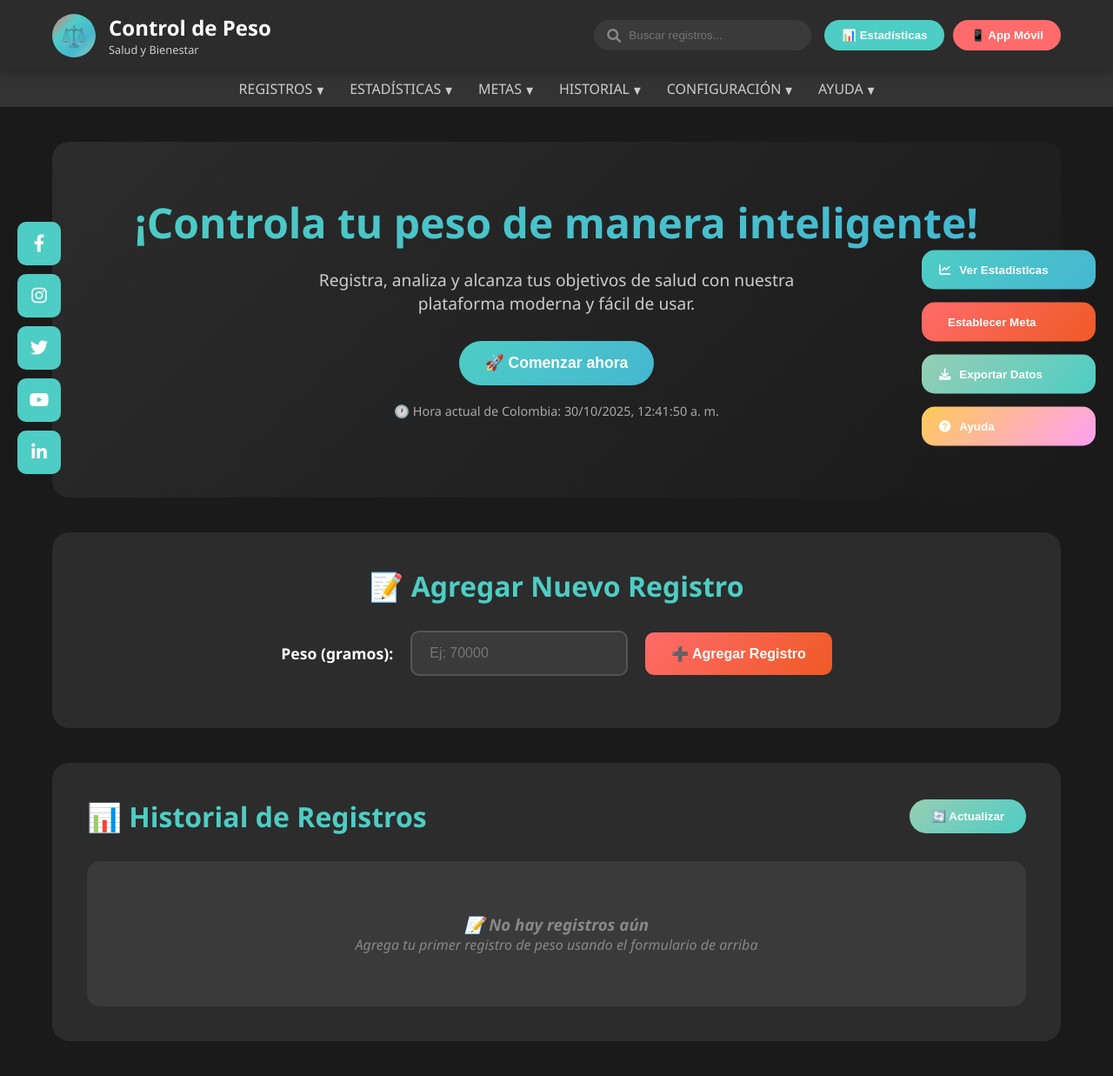
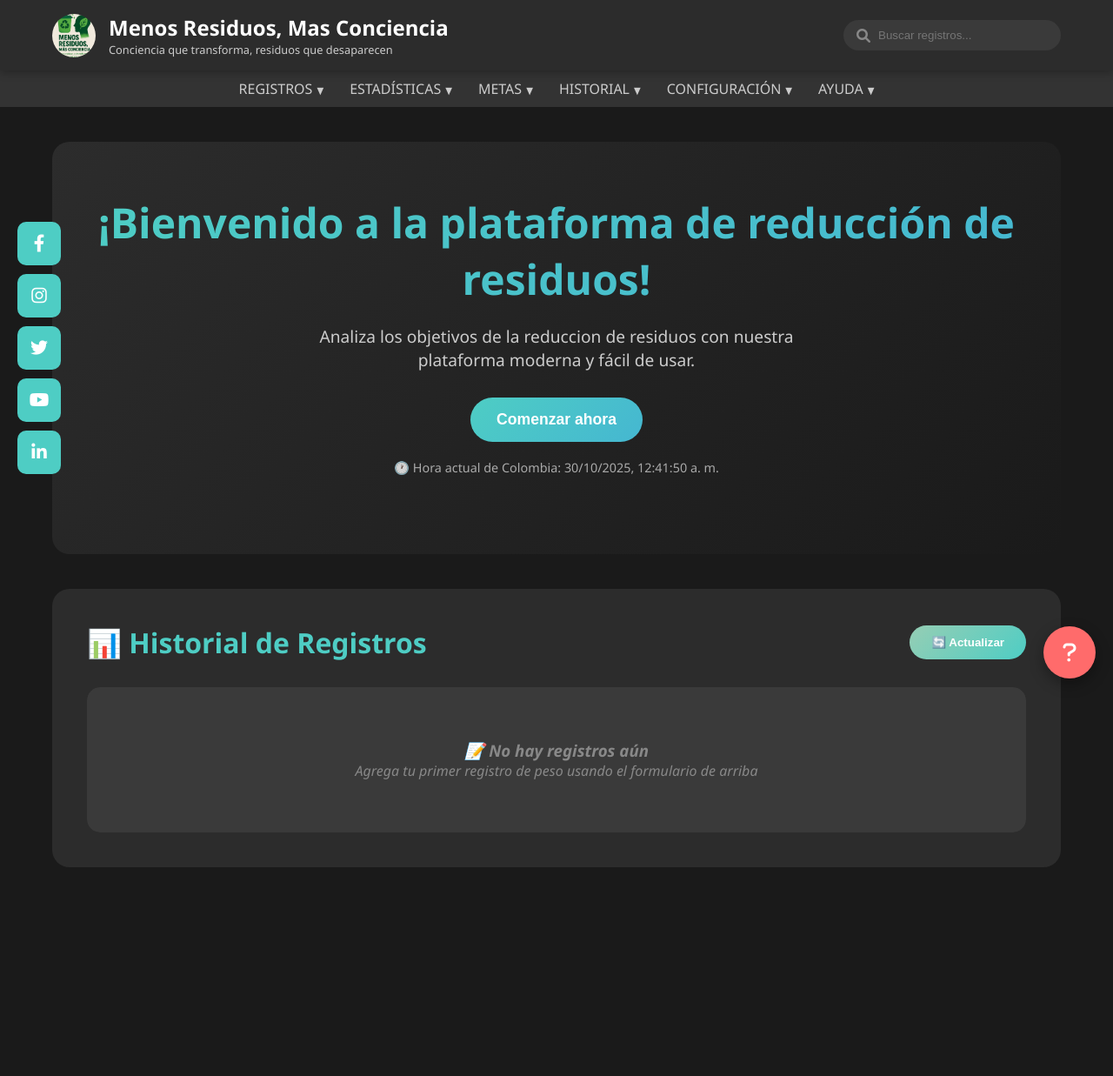
Before and after one commit to AndreRivas1103/ProyectodeIngenieria, a Flask app: page / in a window 1280 px wide. Shown: the whole page at 87% size. After the commit the page ends 997 px from the top, so only its background shows below. Run offline with Flask 3, Linux system fonts and the light colour scheme; data that the repository does not hold is empty; some libraries are stand-ins or nearby versions.

Commit message:
Cambios Finales

```diff
--- a/app.py
+++ b/app.py
@@ -2,7 +2,8 @@ from flask import Flask, request, render_template, jsonify
 import psycopg2
 from datetime import datetime, timezone, timedelta
 
-app = Flask(__name__)
+# Servir archivos estáticos desde la carpeta `src` (para imágenes, etc.)
+app = Flask(__name__, static_folder='src')
 
 # 🔐 URL de conexión Neon (reemplaza con la tuya)
 DB_URL = "postgresql://neondb_owner:npg_Gj8oXfSQmp3x@ep-solitary-rain-adsodwpc-pooler.c-2.us-east-1.aws.neon.tech/neondb?sslmode=require&channel_binding=require"
--- a/templates/index.html
+++ b/templates/index.html
@@ -3,7 +3,7 @@
 <head>
   <meta charset="UTF-8">
   <meta name="viewport" content="width=device-width, initial-scale=1.0">
-  <title>Registros de Peso - Control de Salud</title>
+  <title>Menos Residuos, Mas Conciencia</title>
   <link href="https://cdnjs.cloudflare.com/ajax/libs/font-awesome/6.0.0/css/all.min.css" rel="stylesheet">
   <style>
     * {
@@ -48,14 +48,9 @@
     .logo {
       width: 50px;
       height: 50px;
-      background: linear-gradient(135deg, #ff6b6b, #4ecdc4, #45b7d1, #96ceb4);
       border-radius: 50%;
-      display: flex;
-      align-items: center;
-      justify-content: center;
-      font-size: 24px;
-      font-weight: bold;
-      color: white;
+      object-fit: cover;
+      display: block;
     }
 
     .logo-text h1 {
@@ -441,6 +436,29 @@
     .action-btn.tertiary { background: linear-gradient(135deg, #96ceb4, #4ecdc4); }
     .action-btn.quaternary { background: linear-gradient(135deg, #feca57, #ff9ff3); }
 
+    /* Botón flotante de ayuda (FAB) */
+    .help-fab {
+      position: fixed;
+      right: 20px;
+      bottom: 20px;
+      width: 60px;
+      height: 60px;
+      border-radius: 50%;
+      background: #ff6b6b; /* rojo */
+      color: #ffffff;
+      border: none;
+      display: flex;
+      align-items: center;
+      justify-content: center;
+      font-size: 24px;
+      box-shadow: 0 6px 16px rgba(0,0,0,0.35);
+      cursor: pointer;
+      z-index: 1100;
+    }
+    .help-fab:hover {
+      transform: scale(1.05);
+    }
+
     /* Responsive */
     @media (max-width: 768px) {
       .header-content {
@@ -481,10 +499,10 @@
   <header class="main-header">
     <div class="header-content">
       <div class="logo-section">
-        <div class="logo">⚖️</div>
+        <img class="logo" src="{{ url_for('static', filename='images/logo.png') }}" alt="Logo Control de Peso">
         <div class="logo-text">
-          <h1>Control de Peso</h1>
-          <p>Salud y Bienestar</p>
+          <h1>Menos Residuos, Mas Conciencia</h1>
+          <p>Conciencia que transforma, residuos que desaparecen</p>
         </div>
       </div>
 
@@ -492,11 +510,6 @@
         <div class="search-bar">
           <i class="fas fa-search"></i>
           <input type="text" placeholder="Buscar registros...">
-        </div>
-
-        <div class="header-buttons">
-          <button class="btn-header btn-secondary">📊 Estadísticas</button>
-          <button class="btn-header btn-primary">📱 App Móvil</button>
         </div>
       </div>
     </div>
@@ -528,10 +541,10 @@
     <!-- Hero Section -->
     <section class="hero-section">
       <div class="hero-content">
-        <h1>¡Controla tu peso de manera inteligente!</h1>
-        <p>Registra, analiza y alcanza tus objetivos de salud con nuestra plataforma moderna y fácil de usar.</p>
-        <button class="hero-cta" onclick="document.getElementById('pesoForm').scrollIntoView()">
-          🚀 Comenzar ahora
+        <h1>¡Bienvenido a la plataforma de reducción de residuos!</h1>
+        <p>Analiza los objetivos de la reduccion de residuos con nuestra plataforma moderna y fácil de usar.</p>
+        <button class="hero-cta" onclick="document.getElementById('historial').scrollIntoView({behavior: 'smooth'})">
+          Comenzar ahora
         </button>
         <p id="horaActual" style="margin-top: 20px; font-size: 0.9em; opacity: 0.8;">
           🕐 Hora actual de Colombia: <span id="horaColombia"></span>
@@ -539,21 +552,10 @@
       </div>
     </section>
 
-    <!-- Sección de Formulario -->
-    <section class="form-section">
-      <h2 class="section-title">📝 Agregar Nuevo Registro</h2>
-      <form id="pesoForm">
-        <div class="form-group">
-          <label for="peso">Peso (gramos):</label>
-          <input type="number" id="peso" name="peso" step="1" min="0" max="500000" required placeholder="Ej: 70000">
-          <button type="submit" class="btn">➕ Agregar Registro</button>
-        </div>
-      </form>
-      <div id="message"></div>
-    </section>
+
 
     <!-- Sección de Datos -->
-    <section class="data-section">
+    <section id="historial" class="data-section">
       <div class="data-header">
         <h2>📊 Historial de Registros</h2>
         <button id="refreshBtn" class="btn-refresh">
@@ -589,25 +591,10 @@
     </section>
   </main>
 
-  <!-- Sidebar de Acciones -->
-  <div class="action-sidebar">
-    <button class="action-btn primary">
-      <i class="fas fa-chart-line"></i>
-      Ver Estadísticas
+  <!-- Botón flotante de Ayuda -->
+  <button class="help-fab" title="Ayuda" aria-label="Ayuda">
+    <i class="fas fa-question"></i>
   </button>
-    <button class="action-btn secondary">
-      <i class="fas fa-target"></i>
-      Establecer Meta
-    </button>
-    <button class="action-btn tertiary">
-      <i class="fas fa-download"></i>
-      Exportar Datos
-    </button>
-    <button class="action-btn quaternary">
-      <i class="fas fa-question-circle"></i>
-      Ayuda
-    </button>
-  </div>
 
   <script>
     // Función para mostrar la hora actual de Colombia
@@ -629,7 +616,9 @@
     actualizarHoraColombia();
     setInterval(actualizarHoraColombia, 1000);
 
-    document.getElementById('pesoForm').addEventListener('submit', async function(e) {
+    const pesoForm = document.getElementById('pesoForm');
+    if (pesoForm) {
+      pesoForm.addEventListener('submit', async function(e) {
         e.preventDefault();
 
         const peso = document.getElementById('peso').value;
@@ -664,6 +653,7 @@
           console.error('Error:', error);
         }
       });
+    }
 
     // Funcionalidad del botón de actualizar
     document.getElementById('refreshBtn').addEventListener('click', function() {
@@ -743,11 +733,13 @@
 
     function showMessage(text, type) {
       const messageDiv = document.getElementById('message');
+      if (!messageDiv) return; // Si no existe, no hacer nada
       messageDiv.textContent = text;
       messageDiv.className = `message ${type}`;
 
       // Ocultar el mensaje después de 3 segundos
       setTimeout(() => {
+        if (!messageDiv) return;
         messageDiv.textContent = '';
         messageDiv.className = '';
       }, 3000);
```
Also changed, not shown: src/images/logo.png (added), 1 other file. Lines whose indentation alone changed are shown as unchanged.
